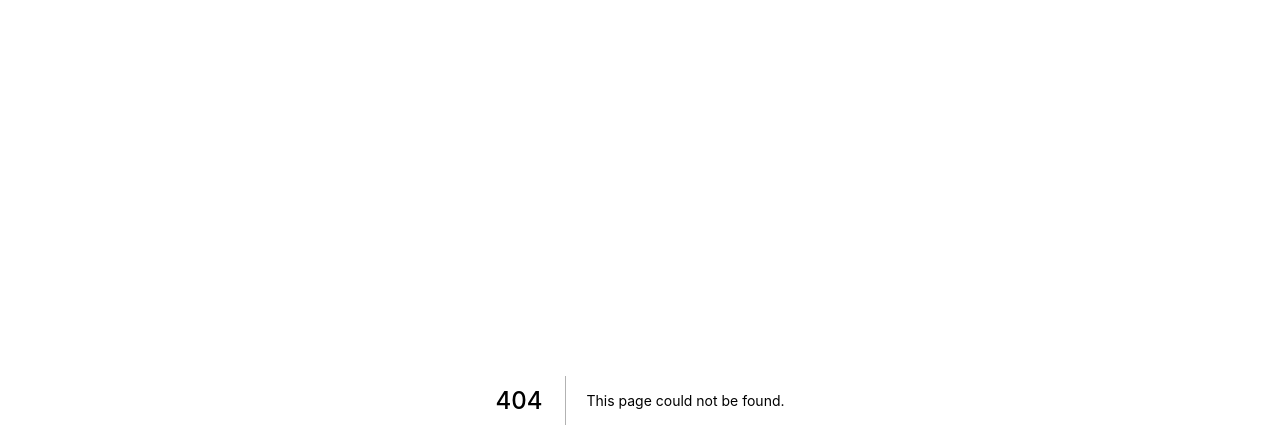
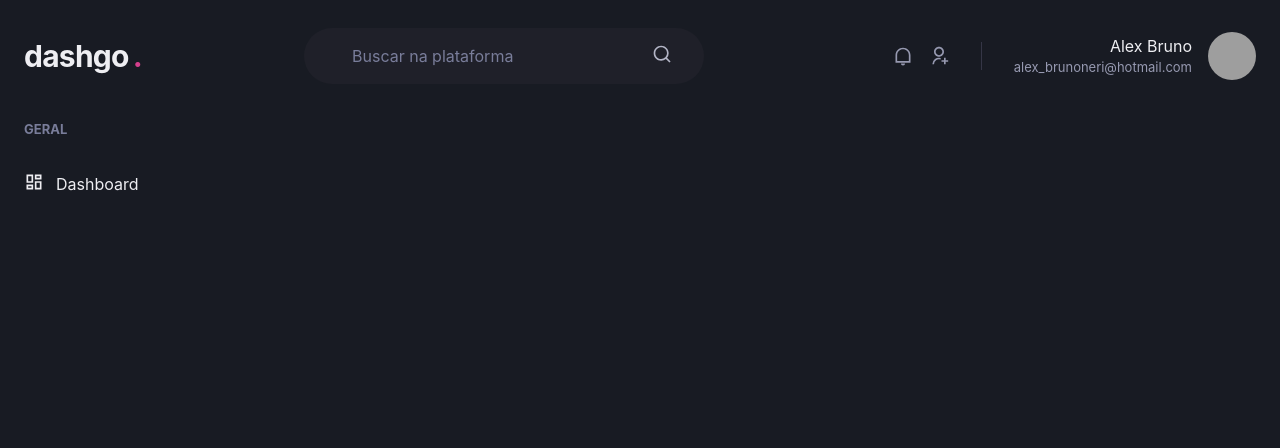
Before and after one commit to alexbruno10/dashgo, a Next.js app: page /dashboard in a window 1280 px wide. Before the commit this address had no page. Shown: the top 448 px of the page. Built offline with nearby package versions, Linux system fonts and the light colour scheme; grey boxes are pictures that could not be loaded.

Commit message:
Setting new configurations

```diff
--- a/package.json
+++ b/package.json
@@ -16,7 +16,8 @@
     "framer-motion": "^7.1.0",
     "next": "12.2.4",
     "react": "18.2.0",
-    "react-dom": "18.2.0"
+    "react-dom": "18.2.0",
+    "react-icons": "^4.4.0"
   },
   "devDependencies": {
     "@types/node": "^18.7.2",
--- /dev/null
+++ b/src/components/Header.tsx
@@ -0,0 +1,83 @@
+import { Flex, Text, Input, Icon, HStack, Box, Avatar } from '@chakra-ui/react'
+import { RiNotificationLine, RiSearchLine, RiUserAddLine } from 'react-icons/ri'
+
+export function Header() {
+    return (
+        <Flex
+        as="header"
+        w="100%"
+        maxWidth={1480}
+        h="20"
+        mx="auto"
+        mt="4"
+        px="6"
+        align="center"
+        >
+            <Text
+            fontSize="3xl"
+            fontWeight="bold"
+            letterSpacing="tight"
+            w="64"
+            >
+                dashgo
+                <Text as="span" ml="1" color="pink.500">.</Text>
+            </Text>
+
+            <Flex
+            as="label"
+            flex="1"
+            py="4"
+            px="8"
+            ml="6"
+            maxWidth={400}
+            alignSelf="center"
+            color="gray.200"
+            position="relative"
+            bg="gray.800"
+            borderRadius="full"
+            >
+
+            <Input
+            color="gray.50"
+            variant="unstyled"
+            px="4"
+            mr="4"
+            placeholder="Buscar na plataforma"
+            _placeholder={{ color: 'gray.400' }}
+            />
+
+            <Icon as={RiSearchLine} fontSize="20" />
+            </Flex>
+
+            <Flex
+            align="center"
+            ml="auto"
+            >
+                <HStack
+                spacing="4"
+                mx="8"
+                pr="8"
+                py="1"
+                color="gray.300"
+                borderRightWidth={1}
+                borderColor="gray.700"
+                >
+                    <Icon as={RiNotificationLine} fontSize="20"/>
+                    <Icon as={RiUserAddLine} fontSize="20"/>
+                </HStack>
+
+                <Flex align="center">
+                    <Box mr="4" textAlign="right">
+                        <Text>Alex Bruno</Text>
+                        <Text color="gray.300" fontSize="small">
+                            alex_brunoneri@hotmail.com
+                        </Text>
+                    </Box>
+
+                    <Avatar size="md" name="Alex Bruno" src="https://github.com/alexbruno10.png" />
+                </Flex>
+            </Flex>
+
+        </Flex>
+    );
+}
--- /dev/null
+++ b/src/components/Sidebar.tsx
@@ -0,0 +1,21 @@
+import { Box, Stack, Text, Link, Icon } from "@chakra-ui/react";
+import { RiDashboardLine } from "react-icons/ri";
+
+export function Sidebar() {
+    return (
+        <Box as="aside" w="64" mr="8">
+            <Stack spacing="12" align="flex-start">
+                <Box>
+                    <Text fontWeight="bold" color="gray.400" fontSize="small">GERAL</Text>
+                    <Stack spacing="4" mt="8" align="stretch">
+                        <Link display="flex" >
+                            <Icon as={RiDashboardLine} fontSize="20"/>
+                            <Text ml="3">Dashboard</Text>
+                        </Link>
+                    </Stack>
+                </Box>
+            </Stack>
+
+        </Box>
+    );
+}
--- /dev/null
+++ b/src/pages/dashboard.tsx
@@ -0,0 +1,15 @@
+import { Flex } from '@chakra-ui/react'
+import { Header } from "../components/Header";
+import { Sidebar } from '../components/Sidebar';
+
+export default function Dashboard() {
+    return (
+        <Flex direction="column" h="100vh">
+            <Header/>
+
+            <Flex w="100%" my="6" maxWidth="1480" mx="auto" px="6">
+                <Sidebar/>
+            </Flex>
+        </Flex>
+    );
+}
```
Also changed, not shown: src/components/Input.tsx (added, +28 -0 lines), src/pages/index.tsx (+7 -31 lines), 1 other file (tests, documents, lock files or other folders).
